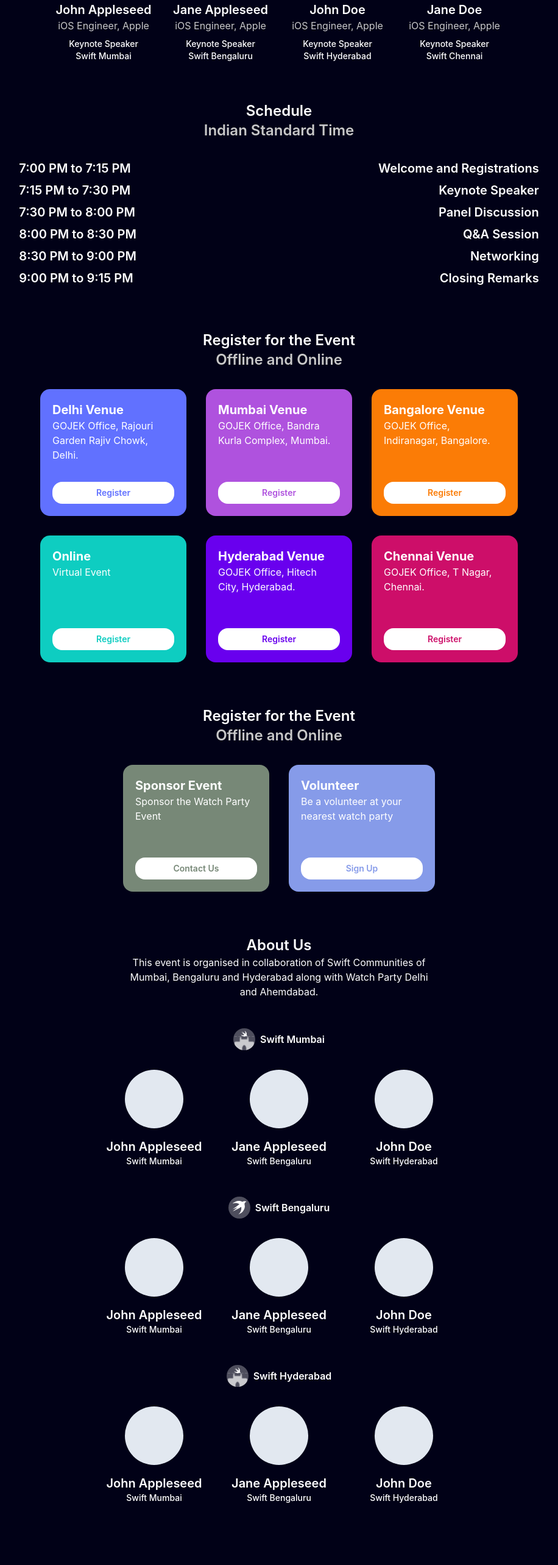
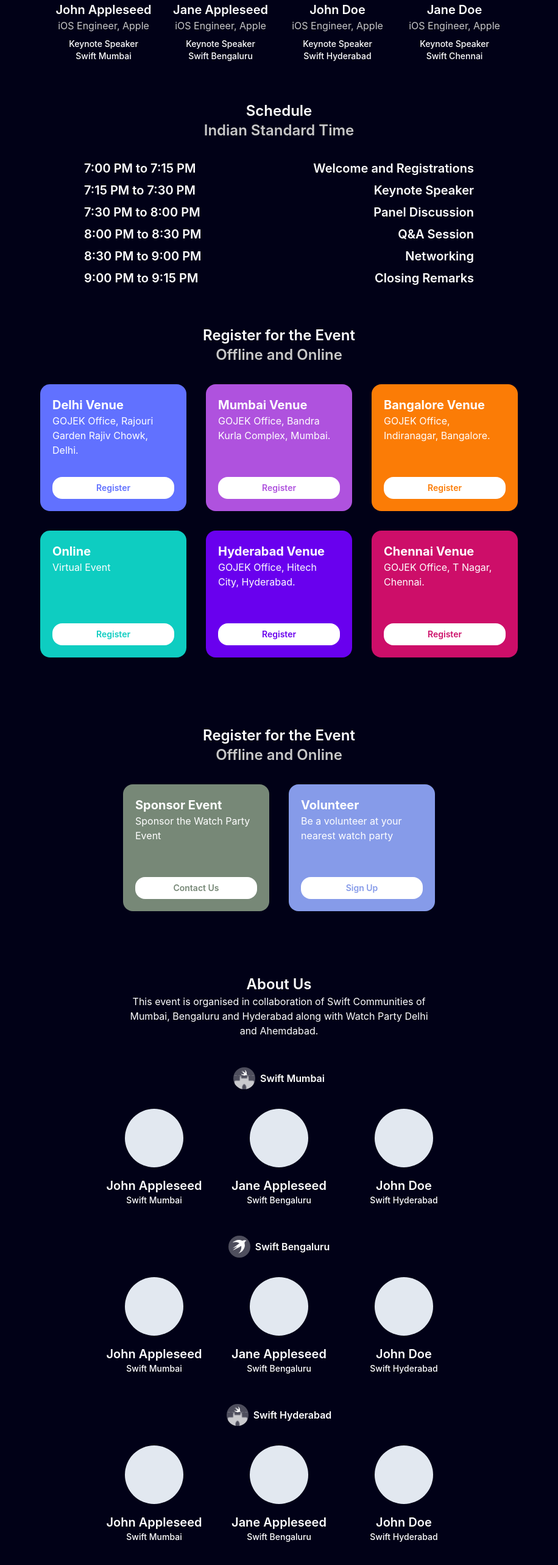
Before and after one commit to WatchPartyAroundIndia/watchpartyaroundindia.github.io, a React (Vite) app: page / in a window 1280 px wide. Shown: the part 1472-4038 px from the top of the page at 61% size, without its empty margins (182-1098 px from the left). Before the commit the page ends 4002 px from the top, so only its background shows below. Built offline with nearby package versions, Linux system fonts and the light colour scheme; a web font is replaced by a local one.

Commit message:
fix page level navigation

```diff
--- a/src/components/About.tsx
+++ b/src/components/About.tsx
@@ -82,14 +82,14 @@
   ];
 
   return (
-    <div
-      id='about'
-      className='flex flex-col items-center justify-center mt-10 mb-16'
-    >
+    <>
+      <div id='about' className='h-2' />
+      <div className='flex flex-col items-center justify-center mt-10 mb-16'>
         <h5 className='text-2xl text-center font-semibold'>About Us</h5>
         <p className='text-center font-base w-2/5'>
-        This event is organised in collaboration of Swift Communities of Mumbai,
-        Bengaluru and Hyderabad along with Watch Party Delhi and Ahemdabad.
+          This event is organised in collaboration of Swift Communities of
+          Mumbai, Bengaluru and Hyderabad along with Watch Party Delhi and
+          Ahemdabad.
         </p>
         <div className='flex flex-col items-center max-w-fit'>
           {listOfChapters.map((chapter) => (
@@ -121,6 +121,7 @@
           ))}
         </div>
       </div>
+    </>
   );
 };
 
--- a/src/components/RegisterEvent.tsx
+++ b/src/components/RegisterEvent.tsx
@@ -57,7 +57,9 @@
   ];
 
   return (
-    <div id='register' className='flex flex-col justify-center mt-10 mb-16'>
+    <>
+      <div id='register' className='h-2' />
+      <div className='flex flex-col justify-center my-12'>
         <h5 className='text-2xl text-center font-semibold'>
           Register for the Event
         </h5>
@@ -83,6 +85,7 @@
           ))}
         </div>
       </div>
+    </>
   );
 };
 
--- a/src/components/Schedule.tsx
+++ b/src/components/Schedule.tsx
@@ -33,7 +33,7 @@
   ];
 
   return (
-    <div className='flex flex-col justify-center mt-10 mb-16'>
+    <div className='flex flex-col justify-center'>
       <h5 className='text-2xl text-center font-semibold'>Schedule</h5>
       <h5 className='text-2xl text-center text-grayGradientText font-semibold mb-8'>
         Indian Standard Time
@@ -41,7 +41,7 @@
       {listOfSchedule.map((schedule) => (
         <div
           key={schedule.id}
-          className='flex justify-between w-full mx-4 md:w-2/3 md:mx-auto mb-2'
+          className='flex justify-between w-full mx-4 md:w-1/2 md:mx-auto mb-2'
         >
           <p className='font-semibold text-xl'>{schedule.timings}</p>
           <p className='font-semibold text-xl'>{schedule.description}</p>
--- a/src/components/Support.tsx
+++ b/src/components/Support.tsx
@@ -21,7 +21,9 @@
   ];
 
   return (
-    <div id='sponsor' className='flex flex-col justify-center mt-10 mb-16'>
+    <>
+      <div id='sponsor' className='h-2' />
+      <div className='flex flex-col justify-center my-12'>
         <h5 className='text-2xl text-center font-semibold'>
           Register for the Event
         </h5>
@@ -47,6 +49,7 @@
           ))}
         </div>
       </div>
+    </>
   );
 };
 
```
Lines whose indentation alone changed are shown as unchanged.
